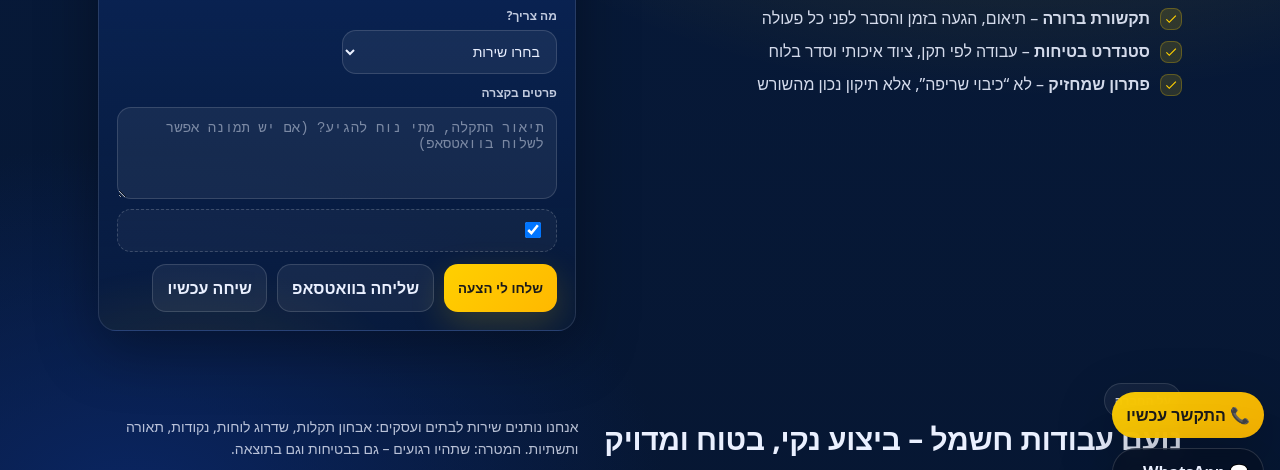
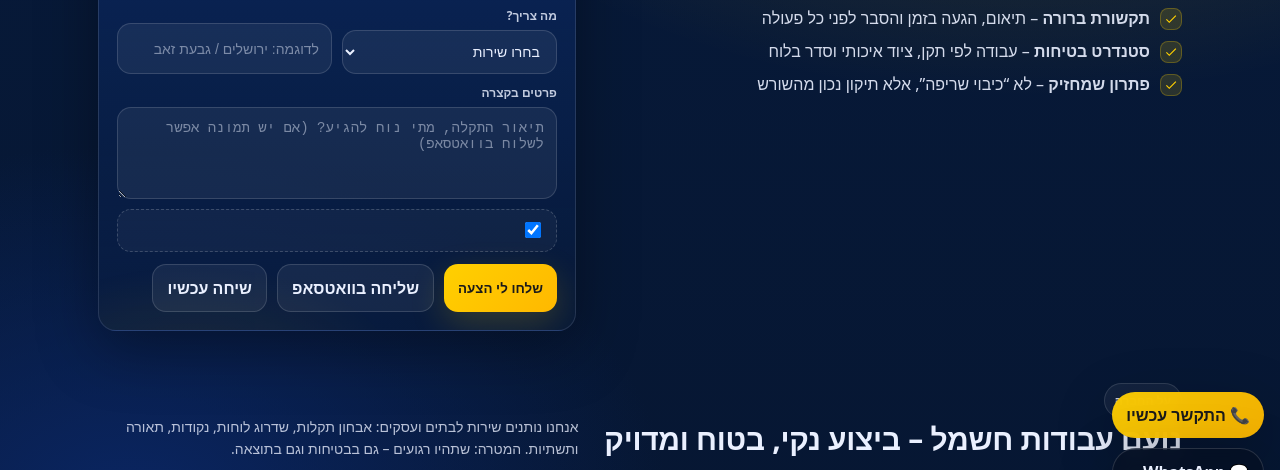
Before and after one commit to jbwvqhwzcz-dotcom/noam-avodot-, a plain HTML site: page index.html in a window 1280 px wide. Shown: the part 288-758 px from the top of the page. Drawn offline with Linux system fonts and the light colour scheme.

Commit message:
Add placeholder to city input field

```diff
--- a/index.html
+++ b/index.html
@@ -534,6 +534,7 @@
               </div>
               <div class="field">
                 <label for="city"></label>
+                 <input id="city" name="city" placeholder="לדוגמה: ירושלים / גבעת זאב" autocomplete="address-level2" />
               </div>
             </div>
 
```
